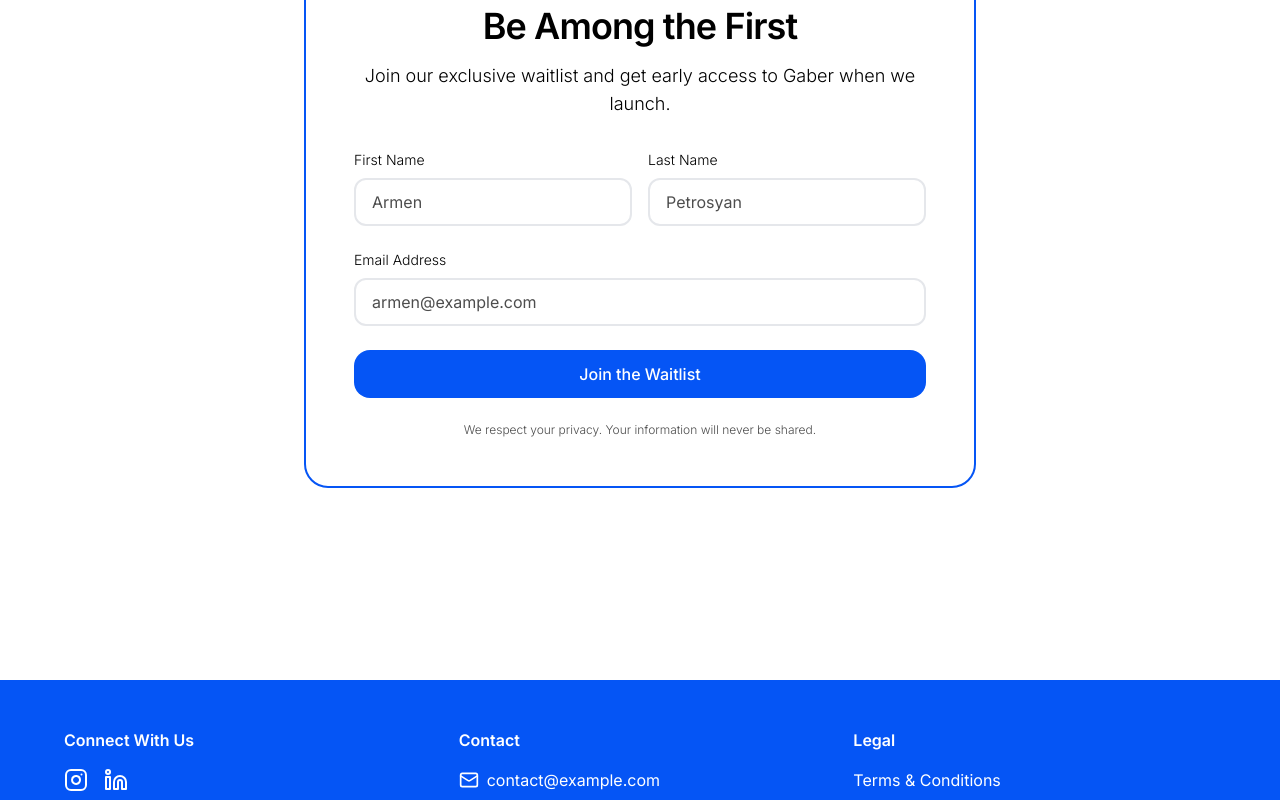
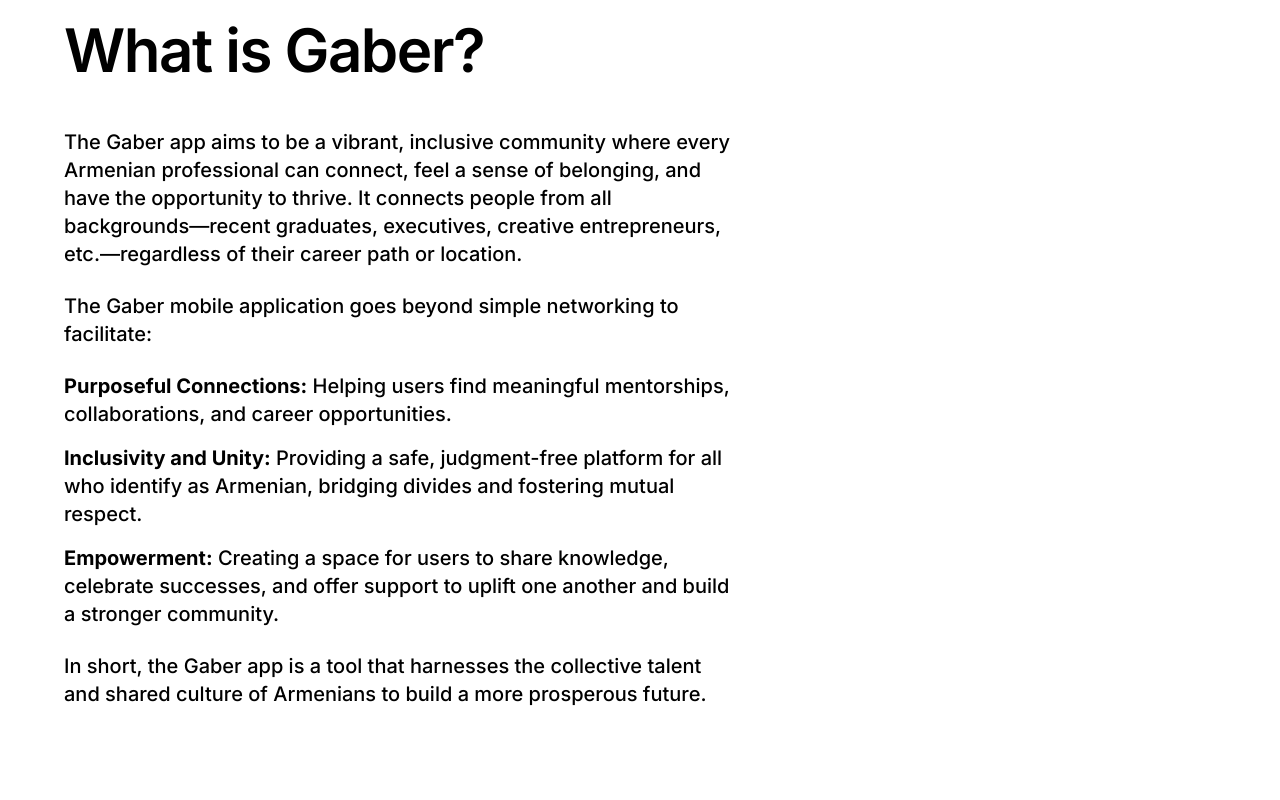
Before and after one commit to gaber-app/gaberapp, a React (Vite) app: page / in a window 1280 px wide. Shown: the part 1440-2240 px from the top of the page. Built offline with nearby package versions, Linux system fonts and the light colour scheme.

Commit message:
Add "What is Gaber?" section

```diff
--- /dev/null
+++ b/src/components/WhatIsGaber.tsx
@@ -0,0 +1,88 @@
+import { useRef } from 'react';
+import { useGSAP } from '@gsap/react';
+import gsap from 'gsap';
+import { ScrollTrigger } from 'gsap/ScrollTrigger';
+
+gsap.registerPlugin(ScrollTrigger, useGSAP);
+
+export default function WhatIsGaber() {
+  const sectionRef = useRef<HTMLElement | null>(null);
+  const headingRef = useRef<HTMLHeadingElement | null>(null);
+  const contentRef = useRef<HTMLDivElement | null>(null);
+
+  useGSAP(
+    () => {
+      if (!headingRef.current || !contentRef.current) return;
+
+      gsap.from(headingRef.current, {
+        scrollTrigger: {
+          trigger: headingRef.current,
+          start: 'top 80%',
+        },
+        y: 40,
+        autoAlpha: 0,
+        duration: 1,
+        ease: 'power3.out',
+      });
+
+      gsap.from(contentRef.current, {
+        scrollTrigger: {
+          trigger: contentRef.current,
+          start: 'top 80%',
+        },
+        y: 40,
+        autoAlpha: 0,
+        duration: 1,
+        delay: 0.2,
+        ease: 'power3.out',
+      });
+    },
+    { scope: sectionRef }
+  );
+
+  return (
+    <section
+      id="what-is-gaber"
+      ref={sectionRef}
+      className="relative py-32 px-6 md:px-10 lg:px-16"
+    >
+      <div className="max-w-6xl">
+        <h2
+          ref={headingRef}
+          className="mb-12 text-left text-4xl font-semibold tracking-tight text-foreground sm:text-5xl md:text-6xl"
+        >
+          What is Gaber?
+        </h2>
+
+        <div
+          ref={contentRef}
+          className="max-w-2xl text-left space-y-6"
+        >
+          <p className="text-lg font-medium leading-relaxed text-foreground sm:text-xl">
+            The Gaber app aims to be a vibrant, inclusive community where every Armenian professional can connect, feel a sense of belonging, and have the opportunity to thrive. It connects people from all backgrounds—recent graduates, executives, creative entrepreneurs, etc.—regardless of their career path or location.
+          </p>
+
+          <p className="text-lg font-medium leading-relaxed text-foreground sm:text-xl">
+            The Gaber mobile application goes beyond simple networking to facilitate:
+          </p>
+
+          <ul className="space-y-4 text-lg font-medium leading-relaxed text-foreground sm:text-xl">
+            <li>
+              <strong>Purposeful Connections:</strong> Helping users find meaningful mentorships, collaborations, and career opportunities.
+            </li>
+            <li>
+              <strong>Inclusivity and Unity:</strong> Providing a safe, judgment-free platform for all who identify as Armenian, bridging divides and fostering mutual respect.
+            </li>
+            <li>
+              <strong>Empowerment:</strong> Creating a space for users to share knowledge, celebrate successes, and offer support to uplift one another and build a stronger community.
+            </li>
+          </ul>
+
+          <p className="text-lg font-medium leading-relaxed text-foreground sm:text-xl">
+            In short, the Gaber app is a tool that harnesses the collective talent and shared culture of Armenians to build a more prosperous future.
+          </p>
+        </div>
+      </div>
+    </section>
+  );
+}
--- a/src/pages/Index.tsx
+++ b/src/pages/Index.tsx
@@ -2,6 +2,7 @@ import ParallaxBackground from '@/components/ParallaxBackground';
 import Header from '@/components/Header';
 import Hero from '@/components/Hero';
 import About from '@/components/About';
+import WhatIsGaber from '@/components/WhatIsGaber';
 import SubscriptionForm from '@/components/SubscriptionForm';
 import Footer from '@/components/Footer';
 
@@ -12,6 +13,7 @@ const Index = () => {
       <Header />
       <Hero />
       <About />
+      <WhatIsGaber />
       <SubscriptionForm />
       <Footer />
     </main>
```
